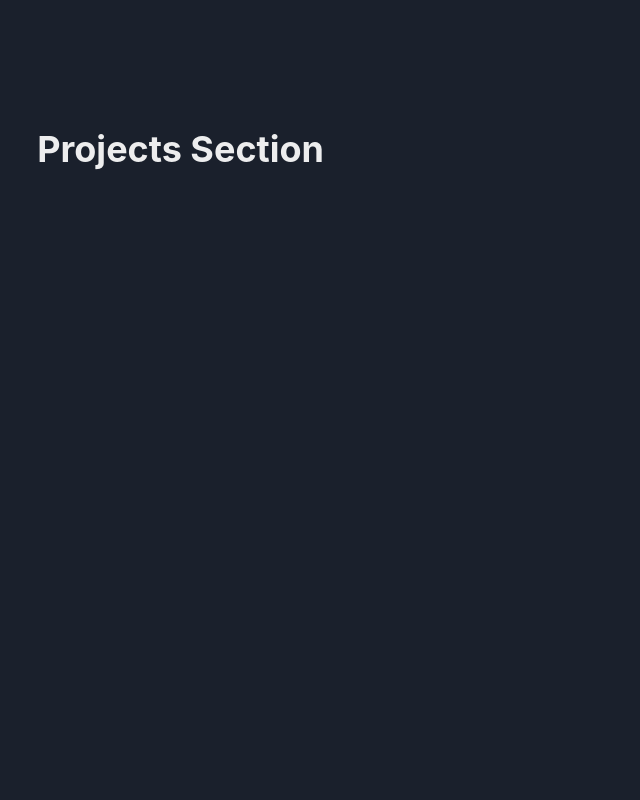
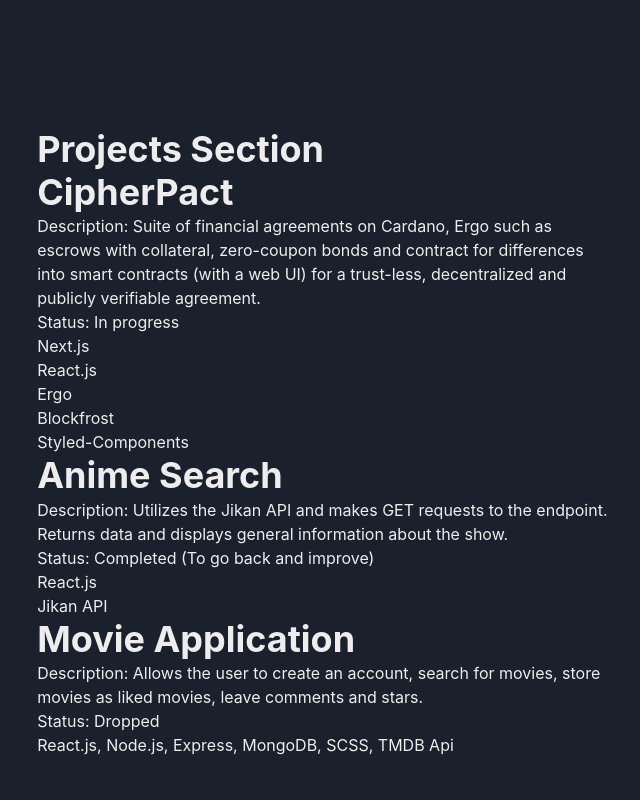
Before and after one commit to barangana/baradriel.dev, a Next.js app: page / in a window 1280 px wide. Shown: the part 2360-3160 px from the top of the page, without its empty margins (316-956 px from the left). Built offline with nearby package versions, Linux system fonts and the light colour scheme.

Commit message:
chore: added project layout and project component

```diff
--- /dev/null
+++ b/components/Projects/Projects.tsx
@@ -0,0 +1,26 @@
+import { FunctionComponent } from "react";
+
+// Types
+import { ProjectsType } from "../../sections/Projects";
+
+// Styles
+import { Heading, Box } from "@chakra-ui/react";
+
+type Props = {
+  project: ProjectsType;
+};
+
+const Projects: FunctionComponent<Props> = ({ project }) => {
+  return (
+    <Box>
+      <Heading>{project.title}</Heading>
+      <p>Description: {project.description}</p>
+      <p>Status: {project.status}</p>
+      {project.tech.map((singleTech) => {
+        return <p>{singleTech}</p>;
+      })}
+    </Box>
+  );
+};
+
+export default Projects;
--- a/sections/Projects.tsx
+++ b/sections/Projects.tsx
@@ -1,13 +1,30 @@
 import { FunctionComponent } from "react";
+
+// Utils
+import personals from "../utils/projects";
+
+// Components
+import Project from "../components/Projects/Projects";
 
 // Styles
 import { Heading, Box, Container } from "@chakra-ui/react";
+
+export type ProjectsType = {
+  id: number;
+  title: string;
+  description: string;
+  status: string;
+  tech: string[];
+};
 
 const Projects: FunctionComponent = () => {
   return (
     <Box height="100vh">
       <Container>
         <Heading>Projects Section</Heading>
+        {personals.map((singleProject) => {
+          return <Project key={singleProject.id} project={singleProject} />;
+        })}
       </Container>
     </Box>
   );
```
